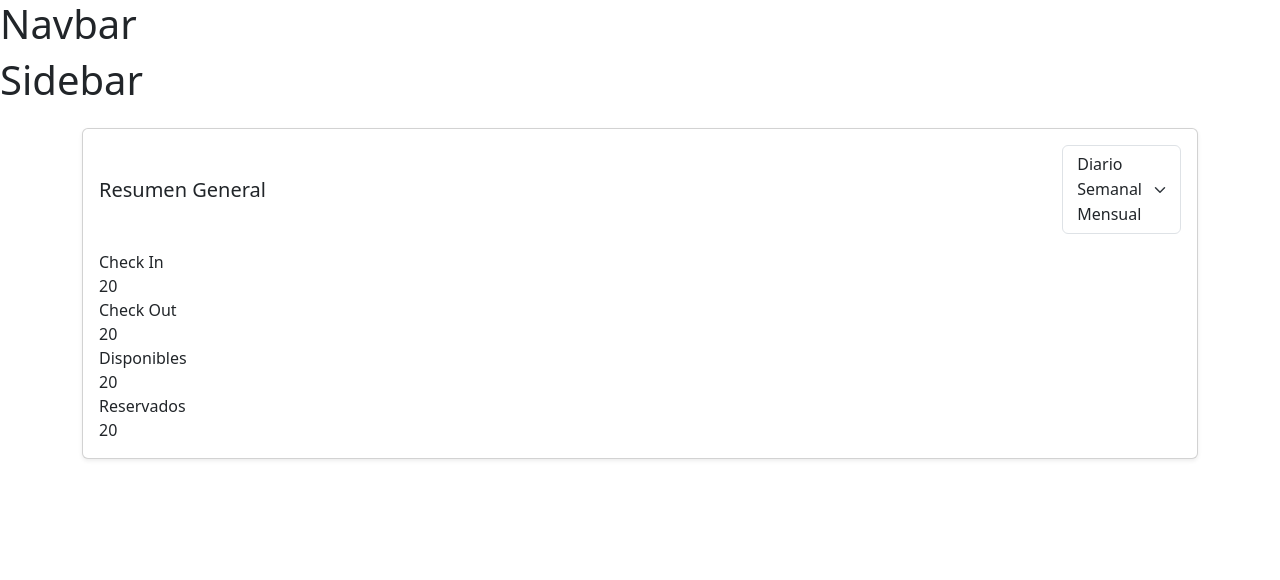
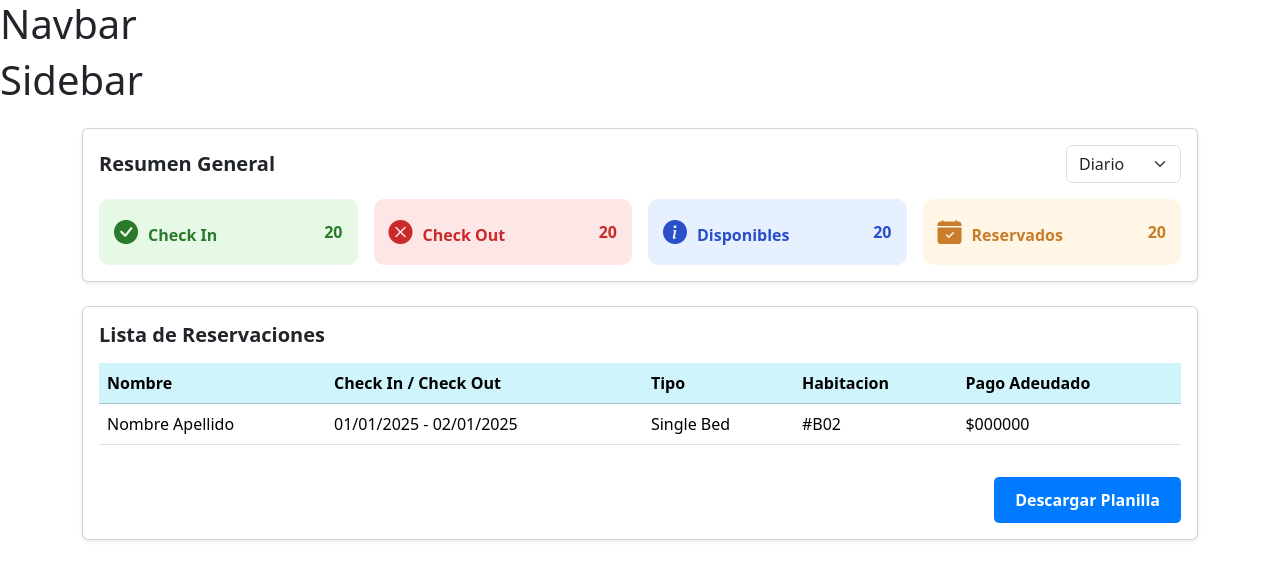
Before and after one commit to BenSLGeneration/pi-desarrollate-2.0, a React (Vite) app: page /dashboard in a window 1280 px wide. Shown: the top 580 px of the page. Built offline with nearby package versions, Linux system fonts and the light colour scheme.

Commit message:
agregar archivos para generar el dashboard

```diff
--- /dev/null
+++ b/src/components/GeneralSummary/GeneralSummary.jsx
@@ -0,0 +1,35 @@
+import SummaryCard from '../SummaryCard/SummaryCard';
+import "../../views/Dashboard/Dashboard.css"
+
+const GeneralSummary = () => {
+    return (
+        <div className="container my-4">
+            <div className="card shadow-sm p-3">
+                <div className="d-flex justify-content-between align-items-center mb-3">
+                    <h5 className="mb-0 fw-bold">Resumen General</h5>
+                    <select className="form-select w-auto">
+                        <option>Diario</option>
+                        <option>Semanal</option>
+                        <option>Mensual</option>
+                    </select>
+                </div>
+                <div className="row g-3">
+                    <div className="col-12 col-md-3">
+                        <SummaryCard icon="bi-check-circle-fill" title="Check In" value="20" color="green" />
+                    </div>
+                    <div className="col-12 col-md-3">
+                        <SummaryCard icon="bi-x-circle-fill" title="Check Out" value="20" color="red" />
+                    </div>
+                    <div className="col-12 col-md-3">
+                        <SummaryCard icon="bi-info-circle-fill" title="Disponibles" value="20" color="blue" />
+                    </div>
+                    <div className="col-12 col-md-3">
+                        <SummaryCard icon="bi-calendar-check-fill" title="Reservados" value="20" color="yellow" />
+                    </div>
+                </div>
+            </div>
+        </div>
+    );
+};
+
+export default GeneralSummary;
--- /dev/null
+++ b/src/components/ReservationTable/ReservationTable.jsx
@@ -0,0 +1,45 @@
+import "../../views/Dashboard/Dashboard.css"
+
+const ReservationTable = () => {
+    const reservations = [
+        { name: 'Nombre Apellido', checkInOut: '01/01/2025 - 02/01/2025', type: 'Single Bed', room: '#B02', payment: '$000000' },
+        // Agrega más reservaciones aquí...
+    ];
+
+    return (
+        <div className="container my-4">
+            <div className="card shadow-sm p-3">
+                <div className="d-flex justify-content-between align-items-center mb-3">
+                    <h5 className="mb-0 fw-bold">Lista de Reservaciones</h5>
+                </div>
+                <table className="table">
+                    <thead>
+                        <tr className="table-info">
+                            <th scope="col">Nombre</th>
+                            <th scope="col">Check In / Check Out</th>
+                            <th scope="col">Tipo</th>
+                            <th scope="col">Habitacion</th>
+                            <th scope="col">Pago Adeudado</th>
+                        </tr>
+                    </thead>
+                    <tbody>
+                        {reservations.map((reservation, index) => (
+                            <tr key={index}>
+                                <td>{reservation.name}</td>
+                                <td>{reservation.checkInOut}</td>
+                                <td>{reservation.type}</td>
+                                <td>{reservation.room}</td>
+                                <td>{reservation.payment}</td>
+                            </tr>
+                        ))}
+                    </tbody>
+                </table>
+                <div className="text-end mt-3">
+                    <button className="btn btn-download">Descargar Planilla</button>
+                </div>
+            </div>
+        </div>
+    );
+};
+
+export default ReservationTable;
--- /dev/null
+++ b/src/components/SummaryCard/SummaryCard.jsx
@@ -0,0 +1,15 @@
+import "../../views/Dashboard/Dashboard.css"
+
+const SummaryCard = ({ icon, title, value, color }) => {
+    return (
+        <div className={`summary-card ${color}`}>
+            <div>
+                <i className={`bi ${icon}`}></i>
+                {title}
+            </div>
+            <span>{value}</span>
+        </div>
+    );
+};
+
+export default SummaryCard;
--- a/src/main.jsx
+++ b/src/main.jsx
@@ -1,6 +1,7 @@
 import { StrictMode } from 'react'
 import { createRoot } from 'react-dom/client'
 import 'bootstrap/dist/css/bootstrap.min.css';
+import 'bootstrap-icons/font/bootstrap-icons.css'
 import './index.css'
 import App from './App.jsx'
 
--- /dev/null
+++ b/src/views/Dashboard/Dashboard.css
@@ -0,0 +1,54 @@
+/* Resumen General */
+.summary-card {
+    display: flex;
+    align-items: center;
+    justify-content: space-between;
+    padding: 15px;
+    border-radius: 10px;
+    font-weight: bold;
+}
+
+.summary-card.green {
+    background-color: #e6f8e6;
+    color: #2b7a2b;
+}
+
+.summary-card.red {
+    background-color: #fde6e6;
+    color: #c92a2a;
+}
+
+.summary-card.blue {
+    background-color: #e6f0ff;
+    color: #2a4fc9;
+}
+
+.summary-card.yellow {
+    background-color: #fff6e6;
+    color: #c97c2a;
+}
+
+.summary-card i {
+    font-size: 24px;
+    margin-right: 10px;
+}
+
+/* Reservas Resumen */
+.table-container {
+    border-radius: 10px;
+    box-shadow: 0 4px 6px rgba(0, 0, 0, 0.1);
+    background-color: #ffffff;
+    padding: 20px;
+}
+
+.btn-download {
+    background-color: #007bff;
+    color: white;
+    font-weight: bold;
+    border-radius: 5px;
+    padding: 10px 20px;
+}
+
+.btn-download:hover {
+    background-color: #0056b3;
+}
--- a/src/views/Dashboard/Dashboard.jsx
+++ b/src/views/Dashboard/Dashboard.jsx
@@ -1,58 +1,12 @@
+import GeneralSummary from '../../components/GeneralSummary/GeneralSummary';
+import ReservationTable from '../../components/ReservationTable/ReservationTable';
+
 const Dashboard = () => {
   return (
-    // Filtro - Resumen General
-    <div className="container my-4">
-      <div className="card shadow-sm p-3">
-        <div className="d-flex justify-content-between align-items-center mb-3">
-          <h5 className="mb-0 fw-blod">Resumen General</h5>
-          <selecct className="form-select w-auto">
-            <option>Diario</option>
-            <option>Semanal</option>
-            <option>Mensual</option>
-          </selecct>
-        </div>
-
-        <div className="row g-3">
-          <div className="col-12 col-md-3">
-            <div className="summary-card green">
-              <div>
-                <i className="bi bi-check-circle-fill"></i>
-                Check In
-              </div>
-              <span>20</span>
-            </div>
-          </div>
-        </div>
-        <div className="col-12 col-md-3">
-          <div className="summary-card red">
-            <div>
-              <i className="bi bi-x-circle-fill"></i>
-              Check Out
-            </div>
-            <span>20</span>
-          </div>
-        </div>
-        <div className="col-12 col-md-3">
-          <div className="summary-card blue">
-            <div>
-              <i className="bi bi-info-circle-fill"></i>
-              Disponibles
-            </div>
-            <span>20</span>
-          </div>
-        </div>
-        <div className="col-12 col-md-3">
-          <div className="summary-card yellow">
-            <div>
-              <i className="bi bi-calendar-check-fill"></i>
-              Reservados
-            </div>
-            <span>20</span>
-          </div>
-        </div>
-      </div>
+    <div>
+      <GeneralSummary />
+      <ReservationTable />
     </div>
-
   );
 };
 
```
